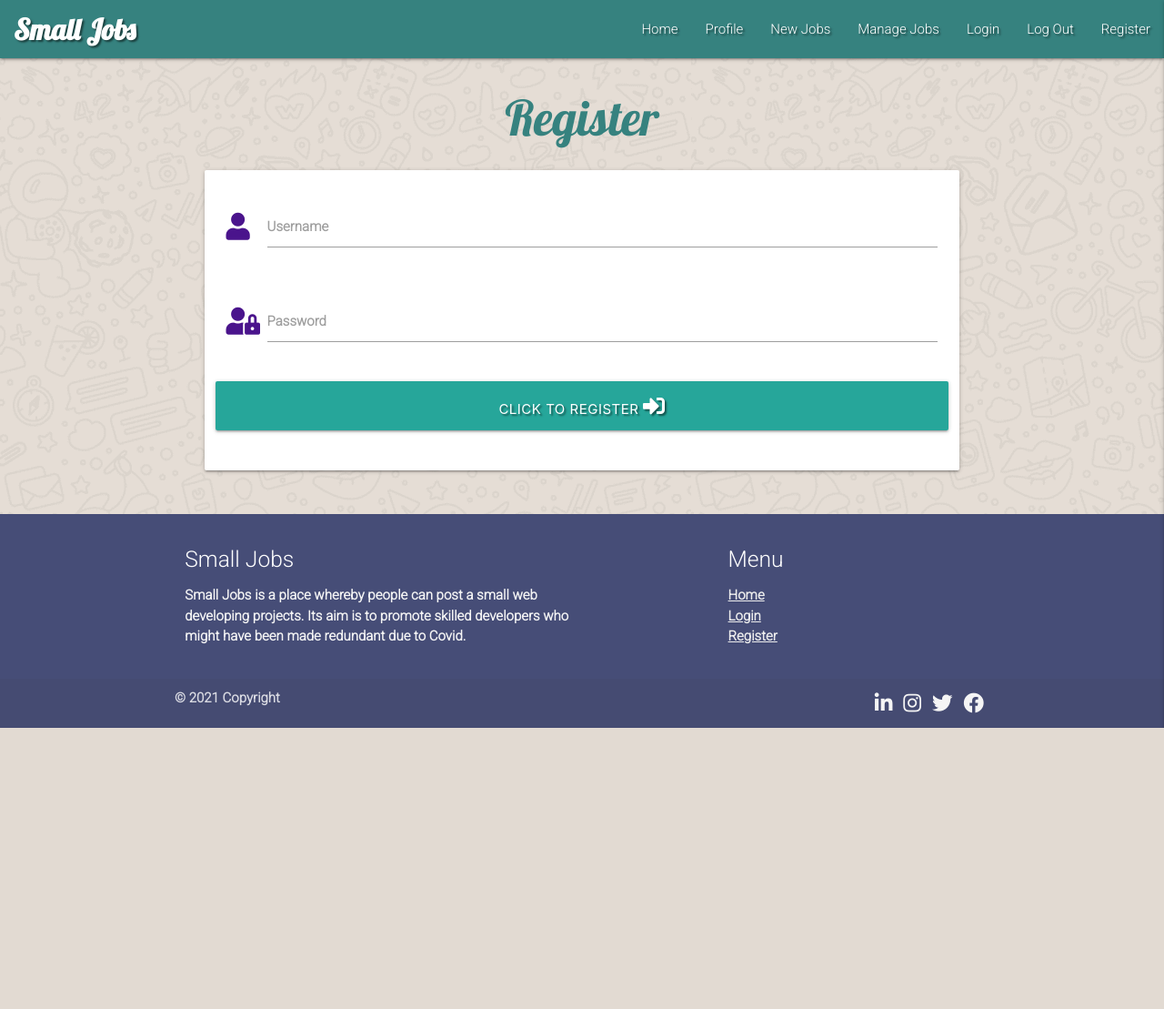
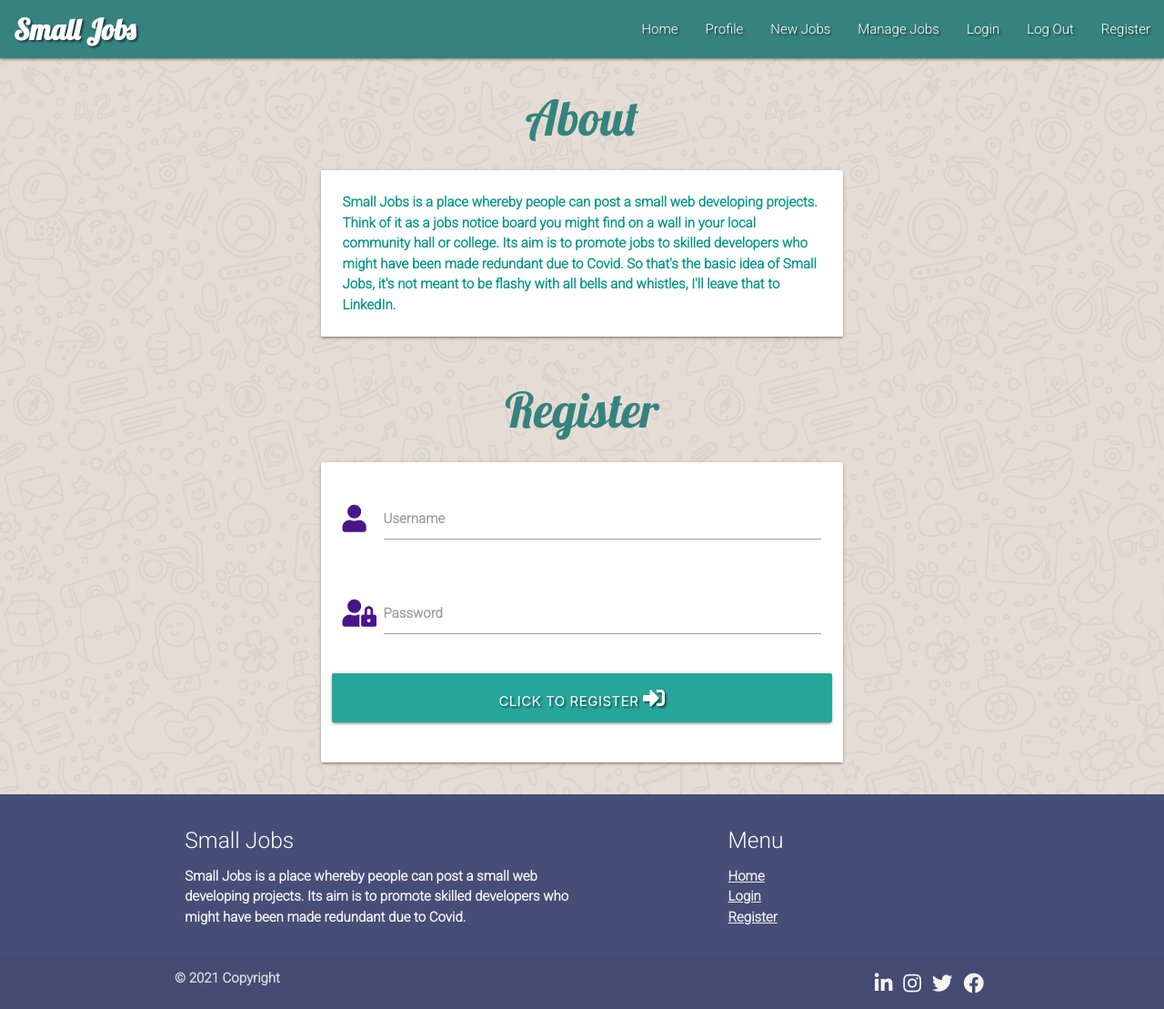
Before and after one commit to mickmccann/MS3-Small-Jobs, a Flask app: page /register in a window 1280 px wide. Shown: the whole page at 91% size. Before the commit the page ends 800 px from the top, so only its background shows below. Run offline with Flask 2, Linux system fonts and the light colour scheme; some libraries are stand-ins or nearby versions.

Commit message:
Add Register functionality with testing in TESTING.md

```diff
--- a/app.py
+++ b/app.py
@@ -29,6 +29,24 @@ def get_jobs():
 
 @app.route("/register", methods=["GET", "POST"])
 def register():
+    if request.method == "POST":
+        # checks if username already exists within the database
+        existing_user = mongo.db.users.find_one(
+            {"username": request.form.get("username").lower()})
+
+        if existing_user:
+            flash("Sorry! This username is unavailable, please choose another.")
+            return redirect(url_for("register"))
+
+        register = {
+            "username": request.form.get("username").lower(),
+            "password": generate_password_hash(request.form.get("password"))
+        }
+        mongo.db.users.insert_one(register)
+
+        # put the user into a temporary page session
+        session["user"] = request.form.get("username").lower()
+        flash("Registration Successful!")
     return render_template("register.html")
 
 
--- a/static/css/style.css
+++ b/static/css/style.css
@@ -1,5 +1,9 @@
 @import url('https://fonts.googleapis.com/css2?family=Lobster&family=Roboto:ital,wght@0,100;0,300;1,100;1,300&display=swap');
 
+.flashes h4 {
+    line-height: 2;
+    padding: 2px;
+}
 
 h2, h3 {
     font-family: Lobster;
--- a/static/script/js/script.js
+++ b/static/script/js/script.js
@@ -1,5 +1,5 @@
 /* jQuery for MaterializeCSS initialization */
 
 $(document).ready(function () {
-    $(".sidenav").sidenav({edge: "right"});
+    $(".sidenav").sidenav({edge: "left"});
 });
--- a/templates/base.html
+++ b/templates/base.html
@@ -38,7 +38,7 @@
         <!-- mobile sidenav -->
         <ul class="sidenav" id="mobile-demo">
             <li>
-                <h4 class="center-align light-blue-text text-darken-4">Small Jobs</h4>
+                <h3 class="center-align teal-text">Small Jobs</h3>
             </li>
             <li><a href="{{ url_for('get_jobs') }}">Home</a></li>
             <li><a href="#">Profile</a></li>
@@ -50,11 +50,25 @@
         </ul>
     </header>
 
-    <main>
+    <section>
+        <!-- flash messages -->
+        {% with messages = get_flashed_messages() %}
+            {% if messages %}
+                {% for message in messages %}
+                    <div class="row flashes">
+                        <h4 class="yellow text-white center-align">{{ message }}</h4>
+                    </div>
+                {% endfor %}
+            {% endif %}
+        {% endwith %}
+    </section>
+
+    <main class="container">
         {% block content %}
         {% endblock %}
     </main>
 
+    <!-- footer -->
     <footer class="page-footer">
         <div class="container">
             <div class="row">
@@ -91,7 +105,7 @@
         <script src="https://code.jquery.com/jquery-3.6.0.min.js"
             integrity="sha256-/xUj+3OJU5yExlq6GSYGSHk7tPXikynS7ogEvDej/m4=" crossorigin="anonymous"></script>
         <script src="https://cdnjs.cloudflare.com/ajax/libs/materialize/1.0.0/js/materialize.min.js"></script>
-        <script src="{{ url_for('static', filename='js/script.js') }}"></script>
+        <script src="{{ url_for('static', filename='script/js/script.js') }}"></script>
         {% block scripts %}
         {% endblock %}
 </body>
--- a/templates/register.html
+++ b/templates/register.html
@@ -1,5 +1,16 @@
 {% extends "base.html" %}
 {% block content %}
+
+<!-- about -->
+<h2 class="center-align">About</h2>
+<div class="row">
+    <div class="col s12 m8 offset-m2">
+        <div class="card-panel">
+            <span class="teal-text">Small Jobs is a place whereby people can post a small web developing projects. Think of it as a jobs notice board you might find on a wall in your local community hall or college. Its aim is to promote jobs to skilled developers who might have been made redundant due to Covid. So that's the basic idea of Small Jobs, it's not meant to be flashy with all bells and whistles, I'll leave that to LinkedIn.
+            </span>
+        </div>
+    </div>
+</div>
 
 <h2 class="center-align">Register</h2>
 <div class="row">
@@ -9,7 +20,8 @@
             <div class="row">
                 <div class="input-field col s12">
                     <i class="fas fa-user prefix purple-text text-darken-4"></i>
-                    <input id="username" name="username" type="text" class="validate">
+                    <input id="username" name="username" type="text" minlength="4"
+                        maxlength="15" pattern="^[a-zA-Z0-9]${4,15}" class="validate" required>
                     <label for="username">Username</label>
                 </div>
             </div>
@@ -17,7 +29,8 @@
             <div class="row">
                 <div class="input-field col s12">
                     <i class="fas fa-user-lock prefix purple-text text-darken-4"></i>
-                    <input id="password" name="password" type="password" class="validate">
+                    <input id="password" name="password" type="password" minlength="4"
+                        maxlength="15" pattern="^[a-zA-Z0-9]${4,15}" class="validate" required>
                     <label for="password">Password</label>
                 </div>
             </div>
```
Also changed, not shown: TESTING.md (+16 -2 lines), wireframes/defensive_prog.png (added), wireframes/password_hashing.png (added), wireframes/reg_not_success.png (added), wireframes/reg_success.png (added).
